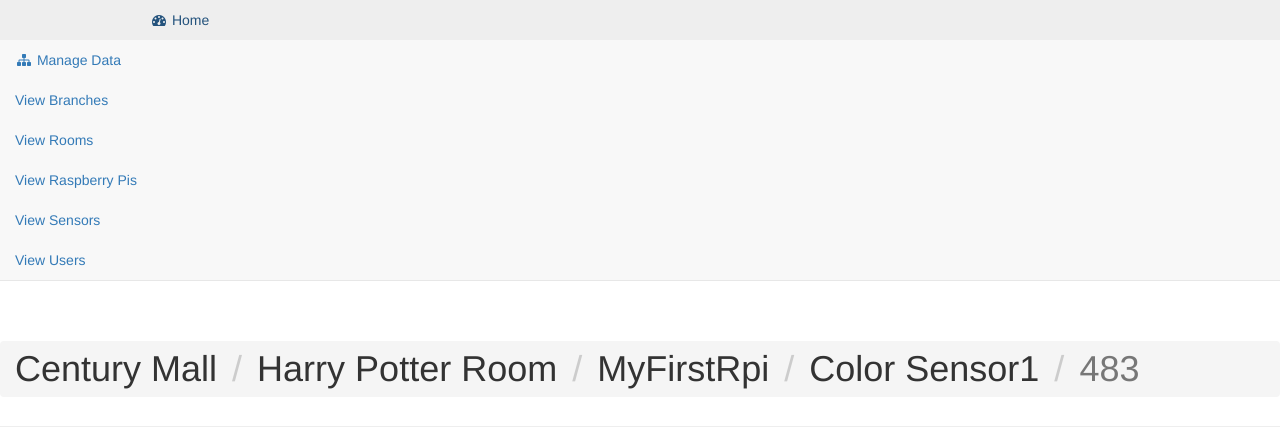
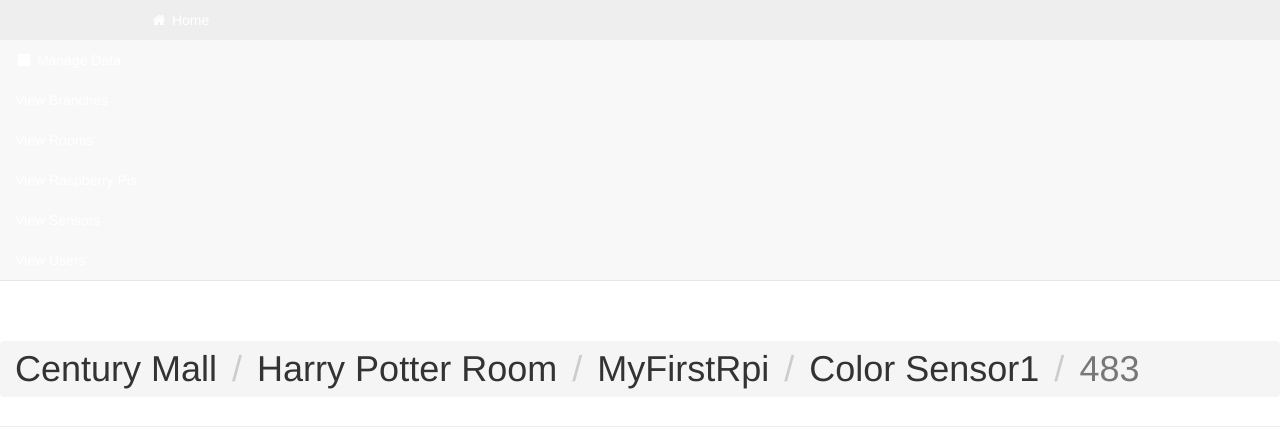
Before and after one commit to johannyucoco/pages, a PHP site: page /showstatusdetail.php?statusID=483 in a window 1280 px wide. Shown: the top 447 px of the page. Run offline with PHP 8.4, Linux system fonts and the light colour scheme; a user stored in the database is signed in; data comes from the database, SQL or seed files in the repository; some libraries are stand-ins or nearby versions.

Commit message:
sidebar more

```diff
--- a/index.php
+++ b/index.php
@@ -127,6 +127,7 @@ require_once('mysteryDB_connect.php');
 				<div class="col-lg-3">
 					<div class="row">
 						<ul class="list-group">
+
 							<li class="list-group-item">First item</li>
 							<li class="list-group-item">Second item</li>
 							<li class="list-group-item">Third item</li>
--- a/showstatusdetail.php
+++ b/showstatusdetail.php
@@ -56,12 +56,12 @@
 
             <ul class="nav navbar-top-links navbar-right">
 
-                <li class="dropdown">
+                 <li class="dropdown">
                     <a class="dropdown-toggle" data-toggle="dropdown" href="#">
-                        <i class="fa fa-user fa-fw"></i> <i class="fa fa-caret-down"></i>
+                        <i class="fa fa-user fa-fw" style="color:white"></i> <i class="fa fa-caret-down" style="color:white"></i>
                     </a>
                     <ul class="dropdown-menu dropdown-user">
-                        <li><a href="#"><i class="fa fa-user fa-fw"></i> <?php echo $_SESSION['username'];?></a>
+                        <li><a href="userpage.php"><i class="fa fa-user fa-fw"></i> <?php echo $_SESSION['username'];?></a>
                         </li>
                         <li class="divider"></li>
                         <li><a href="logout.php"><i class="fa fa-sign-out fa-fw"></i> Logout</a>
@@ -82,29 +82,32 @@
 
 								echo "
 								<li>
-									<a href=\"index.php\"><i class=\"fa fa-dashboard fa-fw\"></i> Home</a>
+									<a href=\"index.php\"><i class=\"fa fa-home fa-fw\" style=\"color:white\"><font color=\"white\"></i> Home </font></a>
 								</li>
 
+
+
+
+							<li>
+								<a href=\"#\"><i class=\"fa fa-archive fa-fw\" style=\"color:white\"></i><font color=\"white\"> Manage Data </font><span class=\"fa arrow\" style=\"color:white\"></span></a>
+								<ul class=\"nav nav-second-level\">
 								<li>
-									<a href=\"#\"><i class=\"fa fa-sitemap fa-fw\"></i> Manage Data<span class=\"fa arrow\"></span></a>
-									<ul class=\"nav nav-second-level\">
-								<li>
-                                    <a href=\"listbranch.php\">View Branches</a>
+                                    <a href=\"listbranch.php\"><font color=\"white\"> View Branches </font></a>
                                 </li>
 								<li>
-                                    <a href=\"listroom.php\">View Rooms</a>
+                                    <a href=\"listroom.php\"><font color=\"white\"> View Rooms </font></a>
                                 </li>
 
 								<li>
-                                    <a href=\"listrpi.php\">View Raspberry Pis</a>
+                                    <a href=\"listrpi.php\"><font color=\"white\"> View Raspberry Pis </font></a>
                                 </li>
 								<li>
-                                    <a href=\"listsensor.php\">View Sensors</a>
+                                    <a href=\"listsensor.php\"><font color=\"white\"> View Sensors </font></a>
                                 </li>
 								<li>
-									<a href=\"displayuser.php\">View Users</a>
+                                <a href=\"displayuser.php\"><font color=\"white\"> View Users </font></a>
 								</li>
-                            </ul>
+								</ul>
 							<li>
 
 
```
Also changed, not shown: roomslist.php (+12 -10 lines), rpilist.php (+17 -14 lines).
